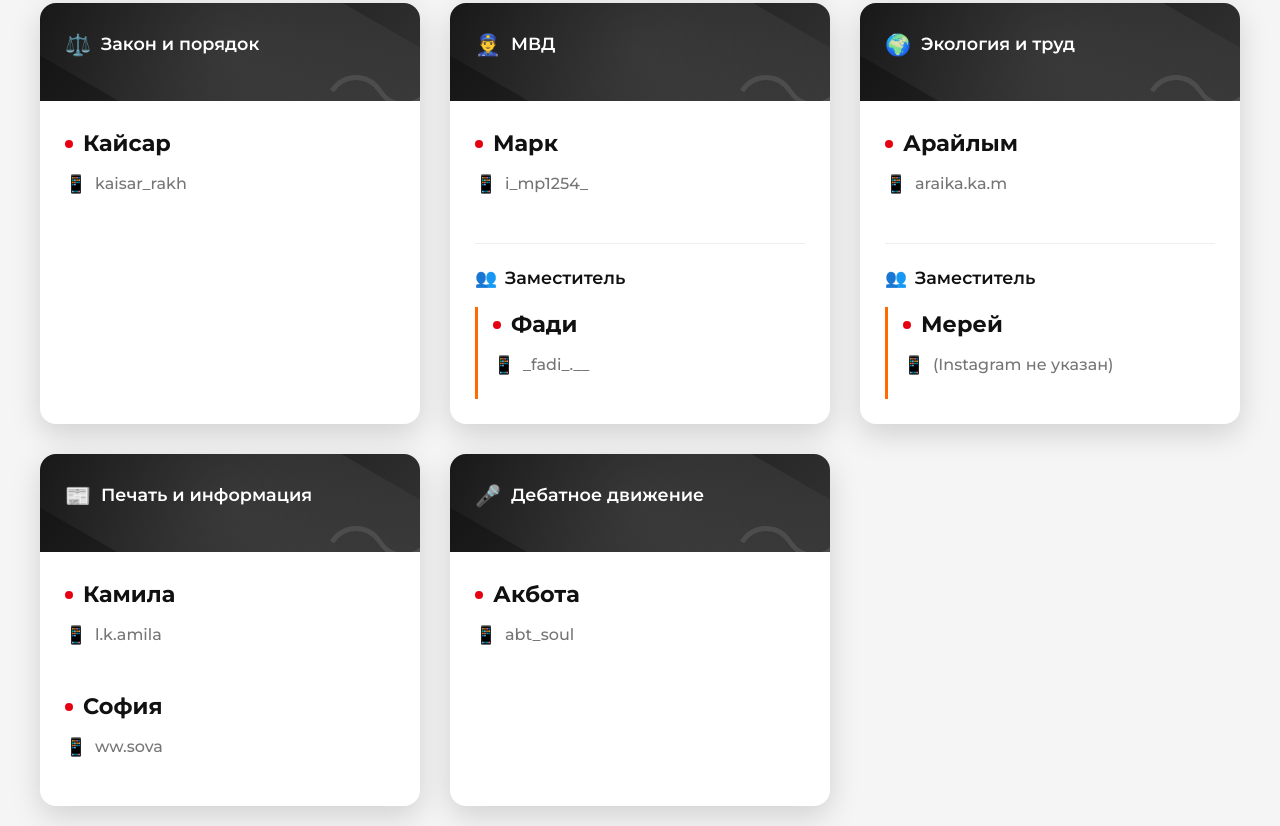
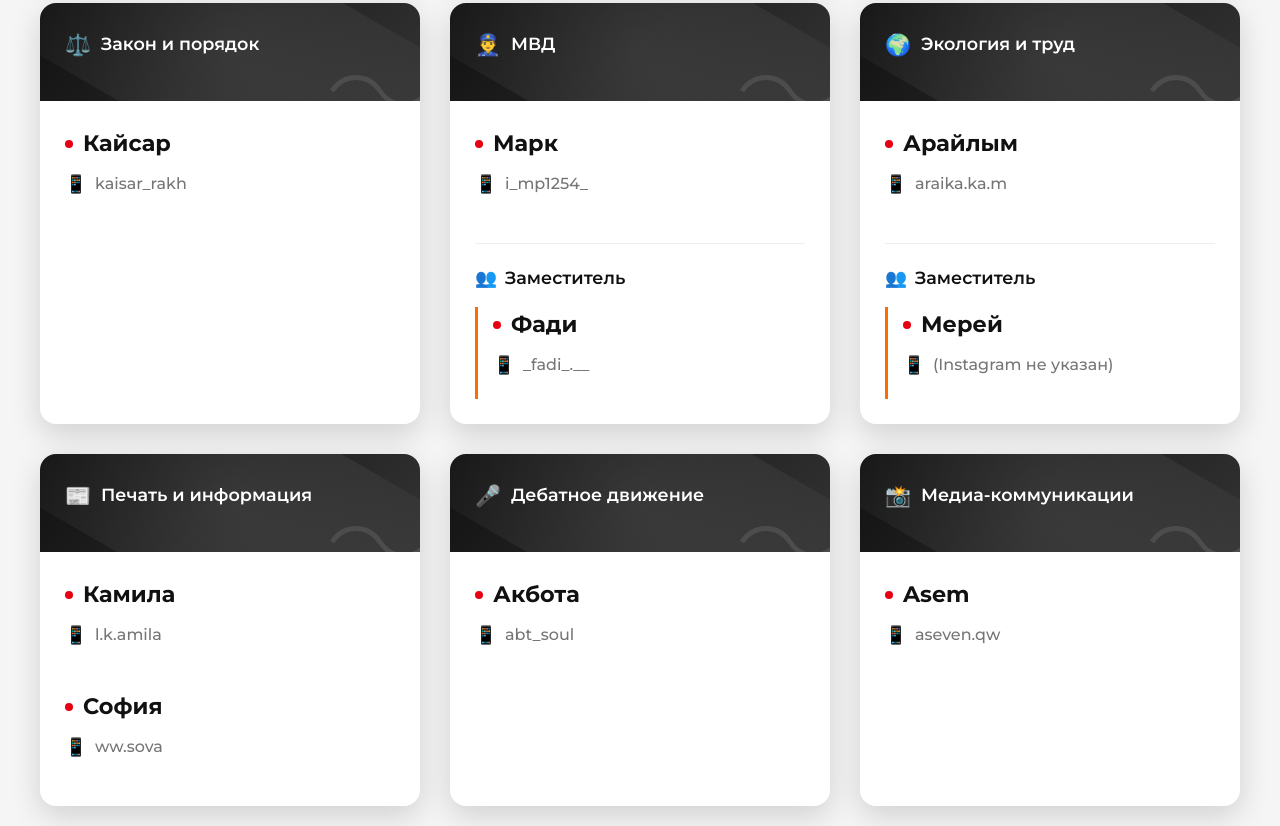
Before and after one commit to Renard-admin/torzhan, a plain HTML site: page index.html in a window 1280 px wide. Shown: the part 1229-2055 px from the top of the page. Drawn offline with Linux system fonts and the light colour scheme.

Commit message:
Update index.html

```diff
--- a/index.html
+++ b/index.html
@@ -3,7 +3,7 @@
 <head>
     <meta charset="UTF-8">
     <meta name="viewport" content="width=device-width, initial-scale=1.0">
-    <title>Team Profiles | Nike Style</title>
+    <title>Team Profiles</title>
     <style>
         @import url('https://fonts.googleapis.com/css2?family=Montserrat:wght@400;500;600;700;800&display=swap');
 
@@ -105,6 +105,7 @@
         .card:nth-child(9) { animation-delay: 0.9s; }
         .card:nth-child(10) { animation-delay: 1.0s; }
         .card:nth-child(11) { animation-delay: 1.1s; }
+        .card:nth-child(12) { animation-delay: 1.2s; }
 
         @keyframes fadeInUp {
             to {
@@ -484,6 +485,20 @@
                     <a href="https://www.instagram.com/abt_soul" class="instagram" target="_blank">abt_soul</a>
                 </div>
             </div>
+
+             <!-- Медиа-коммуникации (Контент мейкер) -->
+             <div class="card">
+                <div class="card-header">
+                    <div class="faction">
+                        <span class="faction-icon">📸</span> Медиа-коммуникации
+                    </div>
+                    <div class="swoosh"></div>
+                </div>
+                <div class="card-body">
+                    <div class="name">Asem</div>
+                    <a href="https://www.instagram.com/aseven.qw/" class="instagram" target="_blank">aseven.qw</a>
+                </div>
+            </div>
         </div>
 
 
```
